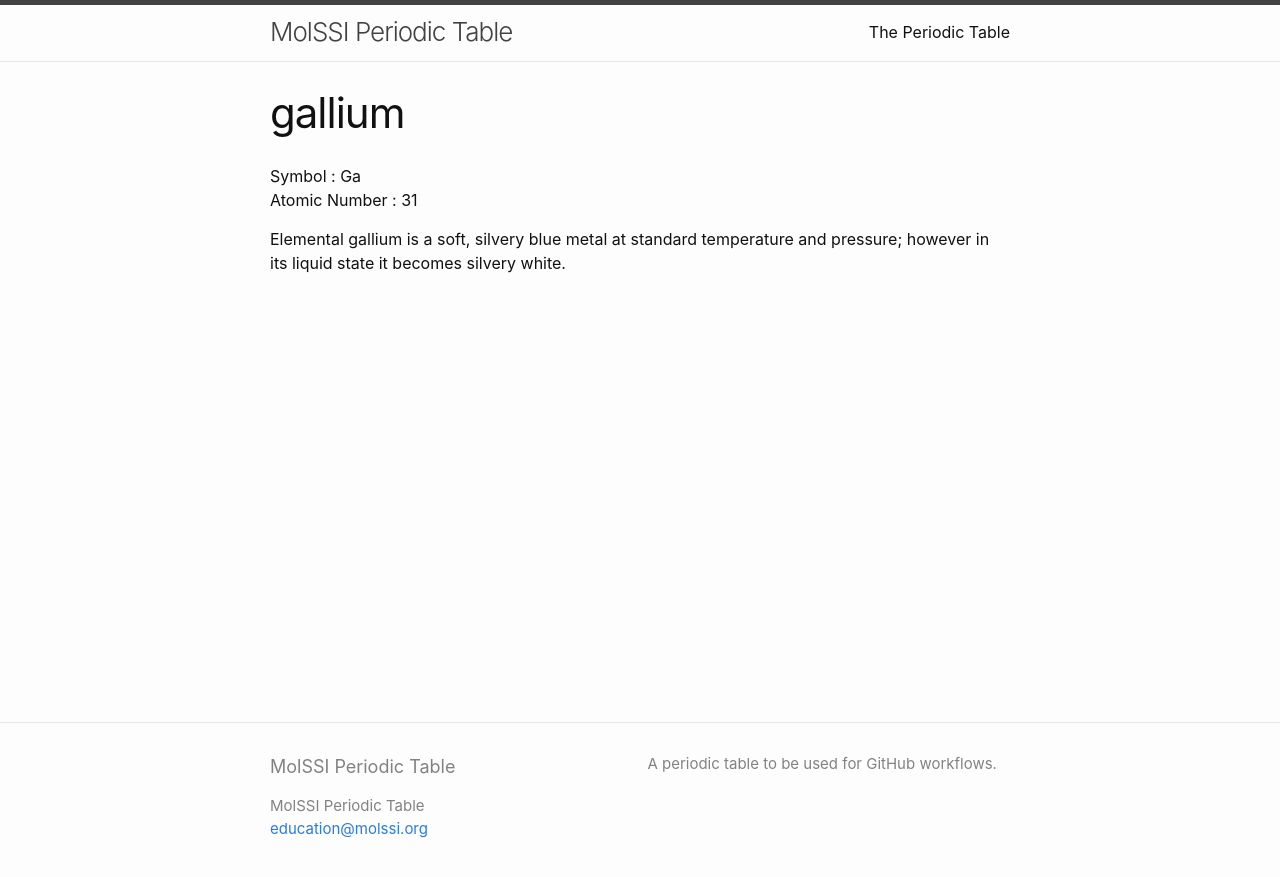
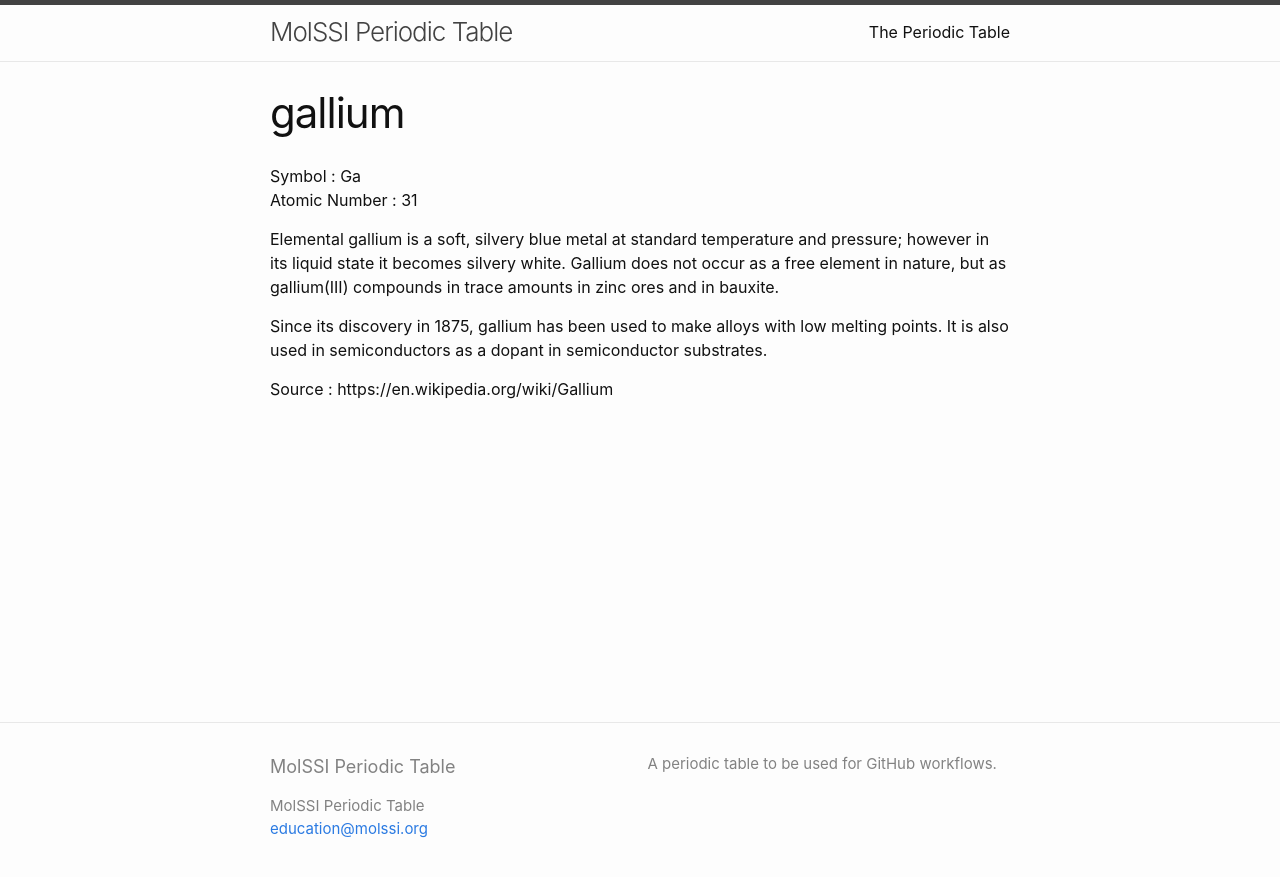
Before and after one commit to MolSSI-Education/periodic-table, a Jekyll site: the page built from elements/gallium.md, in a window 1280 px wide. Shown: the top 877 px of the page. Built offline with Jekyll 4.4.1, drawn with Linux system fonts in a browser that asks for light colours.

Commit message:
more info on abundance and use

```diff
--- a/elements/gallium.md
+++ b/elements/gallium.md
@@ -6,4 +6,8 @@ title: gallium
 Symbol : Ga
 Atomic Number : 31
 
-Elemental gallium is a soft, silvery blue metal at standard temperature and pressure; however in its liquid state it becomes silvery white.
+Elemental gallium is a soft, silvery blue metal at standard temperature and pressure; however in its liquid state it becomes silvery white. Gallium does not occur as a free element in nature, but as gallium(III) compounds in trace amounts in zinc ores and in bauxite.
+
+Since its discovery in 1875, gallium has been used to make alloys with low melting points. It is also used in semiconductors as a dopant in semiconductor substrates.
+
+Source : https://en.wikipedia.org/wiki/Gallium
```
